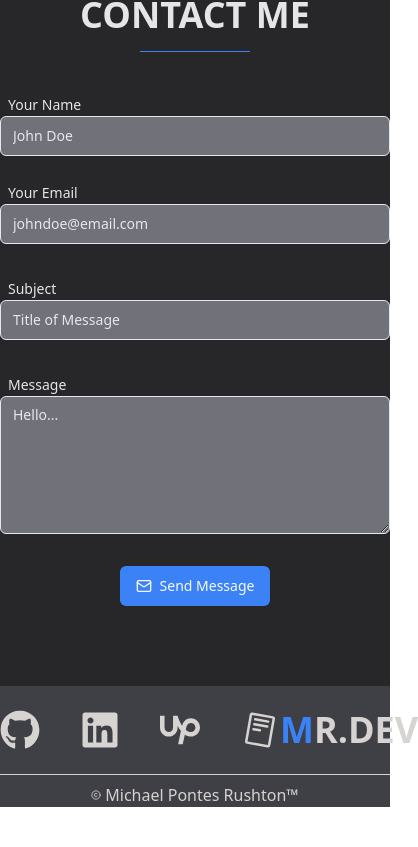
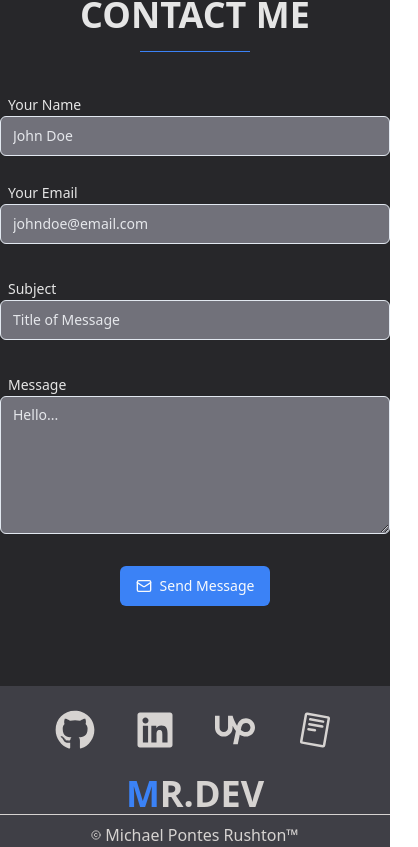
Before and after one commit to Nothsurm/portfolio, a React (Vite) app in the folder client/: page / in a window 390 px wide. Shown: the part 6199-7046 px from the top of the page, 418 px wide, since content can reach past the window. Before the commit the page ends 7006 px from the top, so only its background shows below. Built offline with nearby package versions, Linux system fonts and the light colour scheme.

Commit message:
made the footer responsive in all screen sizes

```diff
--- a/client/src/components/Footer.tsx
+++ b/client/src/components/Footer.tsx
@@ -12,8 +12,8 @@ import { Copyright } from "lucide-react";
 export default function Footer() {
   return (
     <div className="bg-zinc-700 text-stone-300 h-fit">
-      <div className="flex flex-row justify-between max-w-5xl mx-auto">
-        <div className="flex flex-row items-center gap-10 mt-6 mb-6">
+      <div className="flex flex-row flex-wrap justify-between max-w-5xl mx-auto">
+        <div className="flex flex-row flex-wrap items-center gap-10 mt-6 mb-6 mx-auto sm:mx-0">
           <button>
             <a href="https://github.com/Nothsurm" target="_blank">
               <FaGithub className="hover:scale-110" size={40}/>
@@ -35,7 +35,7 @@ export default function Footer() {
           </a>
           </button>
         </div>
-        <Link to='/' className="flex text-4xl items-center font-bold">
+        <Link to='/' className="flex text-4xl mx-auto sm:mx-0 items-center font-bold">
           <span className="text-blue-500">M</span><p>R.DEV</p>
         </Link>
       </div>
```
